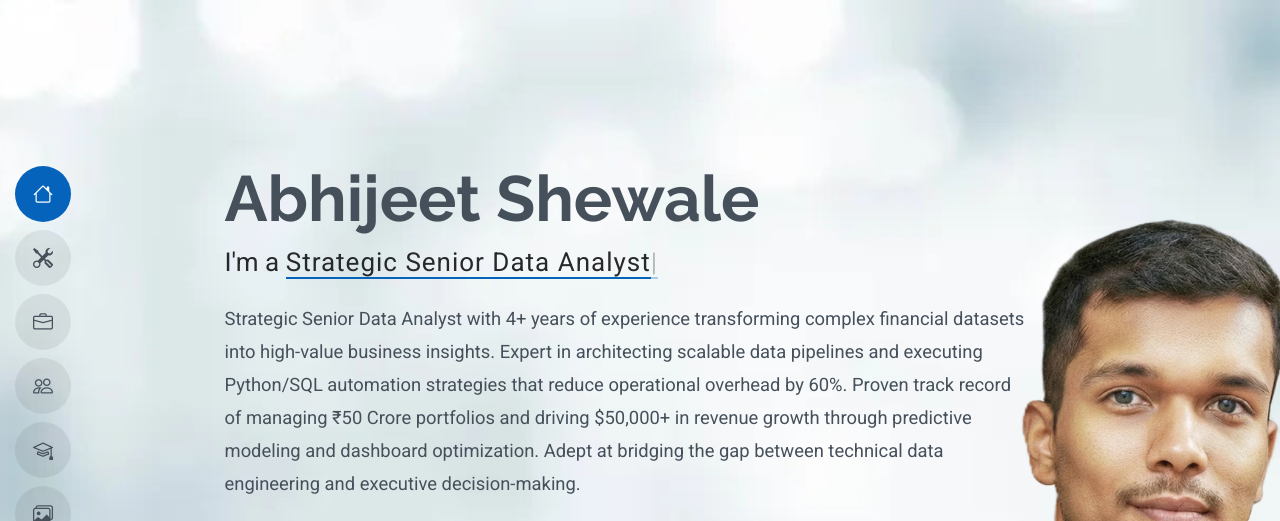
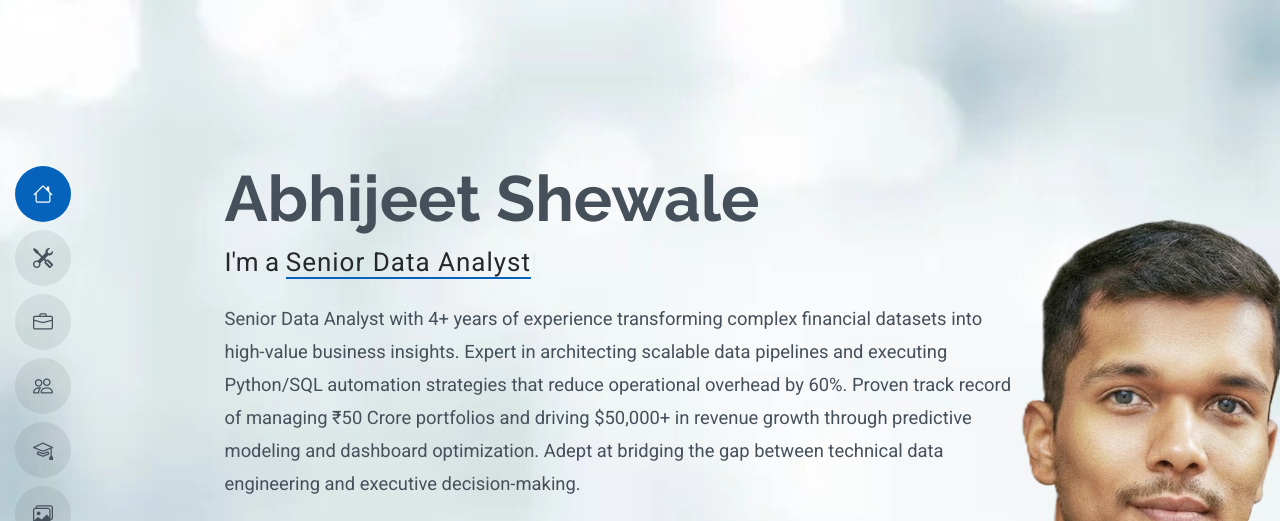
Before and after one commit to abhijeetshewale369/abhijeet_shewale_website, a plain HTML site: page index.html in a window 1280 px wide. Shown: the top 521 px of the page. Drawn offline with Linux system fonts and the light colour scheme.

Commit message:
Update job title from 'Strategic Senior Data Analyst' to 'Senior Data Analyst'

```diff
--- a/index.html
+++ b/index.html
@@ -5,7 +5,7 @@
   <meta charset="utf-8">
   <meta content="width=device-width, initial-scale=1.0" name="viewport">
   <title>Abhijeet Shewale | Senior Data Analyst</title>
-  <meta content="Strategic Senior Data Analyst with 4+ years of experience transforming complex financial datasets into high-value business insights." name="description">
+  <meta content="Senior Data Analyst with 4+ years of experience transforming complex financial datasets into high-value business insights." name="description">
   <meta content="Data Analyst, Power BI, Python, SQL, Tableau, Bangalore" name="keywords">
 
   <link href="assets/img/favicon.png" rel="icon">
@@ -246,10 +246,10 @@
           <div class="col-lg-9">
             <h2>Abhijeet Shewale</h2>
 
-            <p>I'm a <span id="hero-typed" data-typed-items="Strategic Senior Data Analyst"></span><span class="typed-cursor typed-cursor--blink" aria-hidden="true"></span></p>
+            <p>I'm a <span id="hero-typed" data-typed-items="Senior Data Analyst"></span><span class="typed-cursor typed-cursor--blink" aria-hidden="true"></span></p>
 
             <p class="hero-summary-text">
-              Strategic Senior Data Analyst with 4+ years of experience transforming complex financial datasets into high-value business insights. Expert in architecting scalable data pipelines and executing Python/SQL automation strategies that reduce operational overhead by 60%. Proven track record of managing ₹50 Crore portfolios and driving $50,000+ in revenue growth through predictive modeling and dashboard optimization. Adept at bridging the gap between technical data engineering and executive decision-making.
+              Senior Data Analyst with 4+ years of experience transforming complex financial datasets into high-value business insights. Expert in architecting scalable data pipelines and executing Python/SQL automation strategies that reduce operational overhead by 60%. Proven track record of managing ₹50 Crore portfolios and driving $50,000+ in revenue growth through predictive modeling and dashboard optimization. Adept at bridging the gap between technical data engineering and executive decision-making.
             </p>
 
             <div class="social-links">
```
